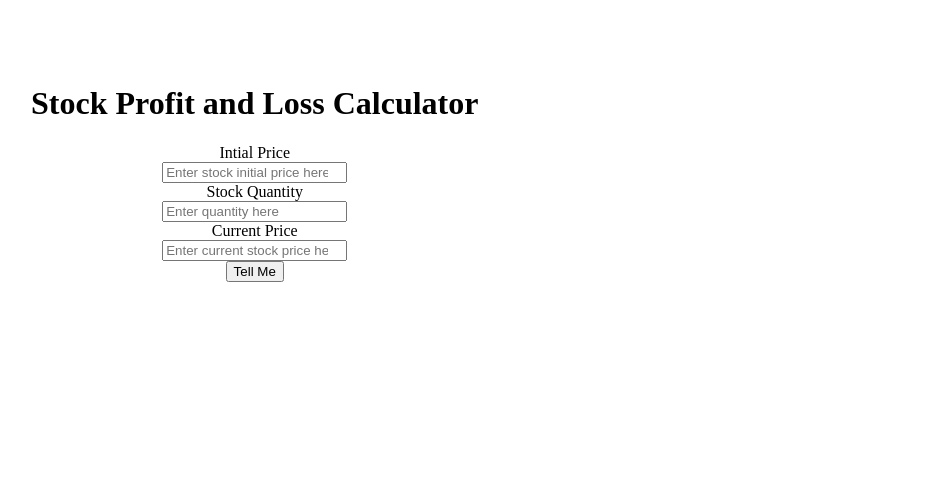
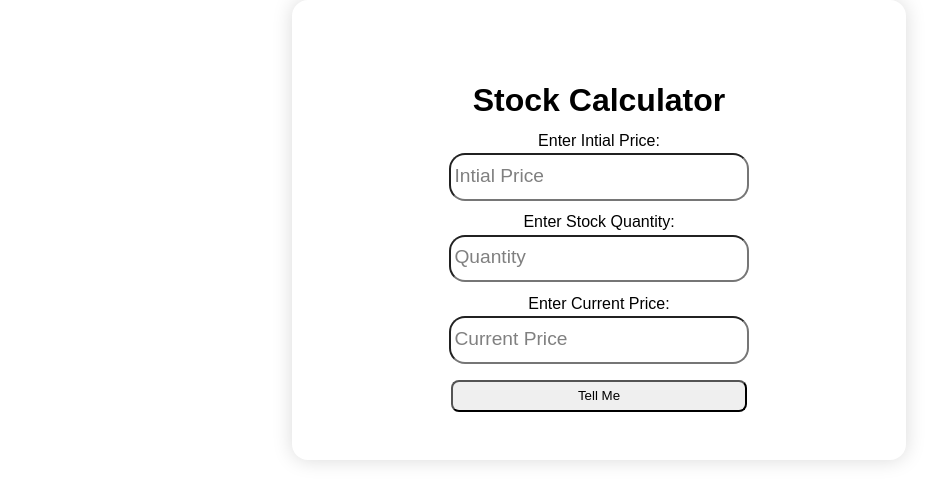
Before and after one commit to 4bhish/stock-profit-loss-calc, a plain HTML site: page index.html in a window 1280 px wide. Shown: the whole page, without its empty margins (41-982 px from the left). Drawn offline with Linux system fonts and the light colour scheme.

Commit message:
Update Styles

```diff
--- a/index.html
+++ b/index.html
@@ -8,21 +8,23 @@
     <link rel="stylesheet" href="style.css">
 </head>
 <body>
+   <main>
     <div class="container">
-        <h1 class="heading">Stock Profit and Loss Calculator</h1>
+        <h1 class="heading">Stock Calculator</h1>
 
-        <label for="initial-price">Intial Price</label>
-        <input type="number" id="initial-price" placeholder="Enter stock initial price here">
+        <label for="initial-price">Enter Intial Price:</label>
+        <input class="input--box" type="number" id="initial-price" placeholder="Intial Price">
 
-        <label for="stock-quantity">Stock Quantity</label>
-        <input type="text" id="stock-quantity" placeholder="Enter quantity here">
+        <label for="stock-quantity">Enter Stock Quantity:</label>
+        <input type="number" class="input--box" type="text" id="stock-quantity" placeholder="Quantity">
 
-        <label for="current-price">Current Price</label>
-        <input type="number" id="current-price" placeholder="Enter current stock price here">
+        <label for="current-price">Enter Current Price:</label>
+        <input class="input--box" type="number" id="current-price" placeholder="Current Price">
 
         <button id="tellme">Tell Me</button>
         <div id="output"></div>
     </div>
+   </main>
     <script src="app.js"></script>
 </body>
 </html>
--- a/style.css
+++ b/style.css
@@ -1,15 +1,64 @@
-*{
-
+* {
+    padding: 0;
+    margin: 0;
 }
 
+body
+{
+    padding: rem;
+    margin: 0;
+    font-family: 'Montserrat', sans-serif;
+    width: 100vw;
+    height: 100vh
+}
+main
+{
+    max-width: 550px;
+    box-shadow: 0 0 20px rgba(0, 0, 0, 0.15);
+    margin:  auto;
+    padding: 2rem;
+    border-radius: 1rem;
+    position: relative;
+}
 .container
 {
-    display: flex;
-    flex-direction: column;
-    height: fit-content;
-    width: fit-content;
-    padding: 2rem;
-    margin: 2rem;
-    align-items: center;
+display: flex;
+flex-direction: column;
+align-self: center;
+max-width: 300px;
+margin: auto;
+text-align: center;
+position: relative;
+}
+.heading
+{
+    padding-top: 50px;
     text-align: center;
+    margin: auto;
 }
+.input--box
+{
+   padding: 0.8rem 0.2rem;
+   border-radius: 1rem;
+   text-indent: 0.2px;
+   font-size: medium;
+   font-weight :600;;
+}
+.input--box::placeholder {
+    font-size: 1.2rem;
+    font-weight: 500;
+    color: grey;
+    fill-opacity: initial;
+}
+label
+{
+    font-size: medium;
+    padding-top: 0.8rem;
+    padding-bottom: 0.2rem;
+}
+#tellme
+{
+    padding: 0.4rem 0.1rem;
+    margin:1rem 0.1rem;
+    border-radius: 0.5rem;
+}
```
